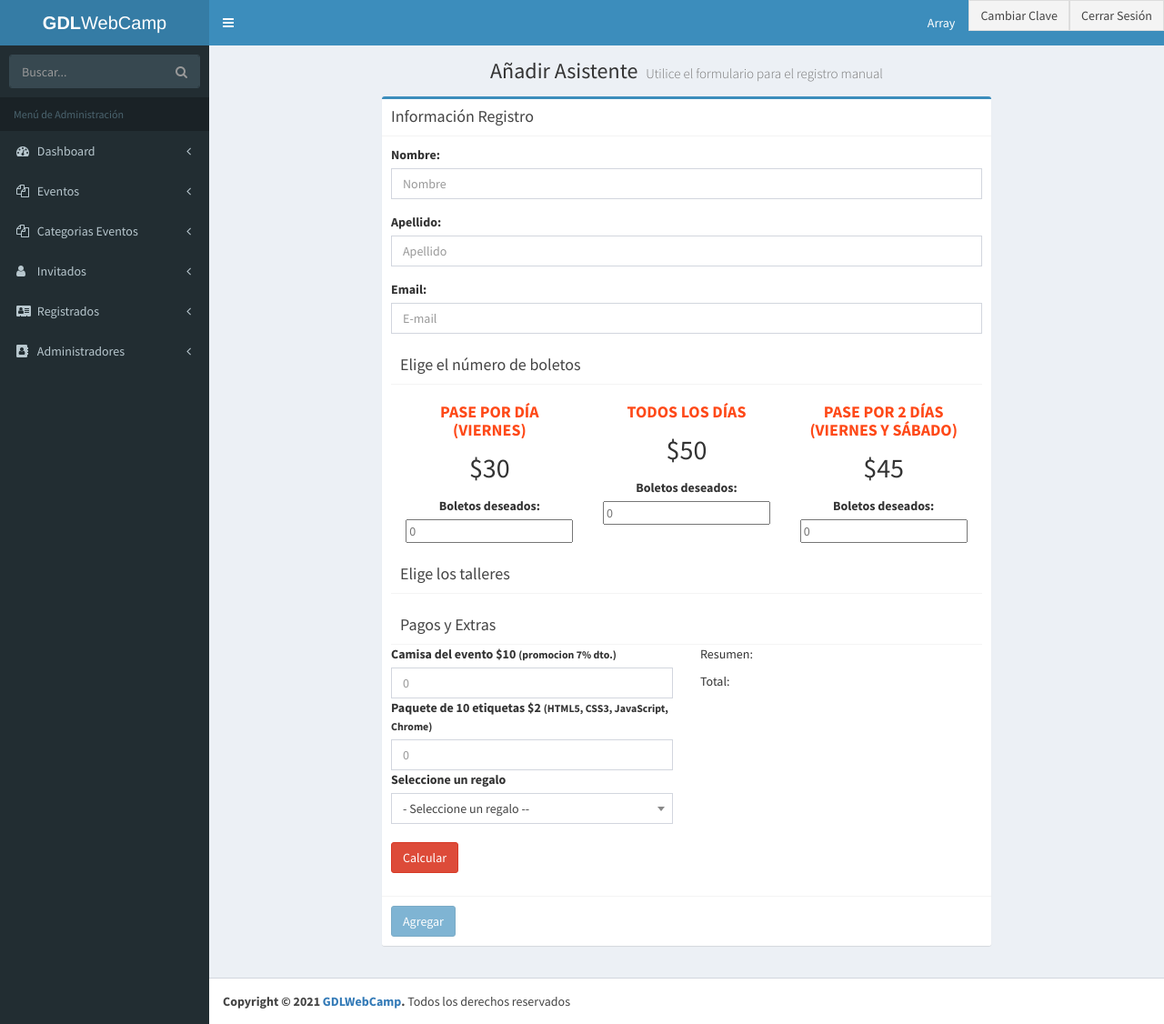
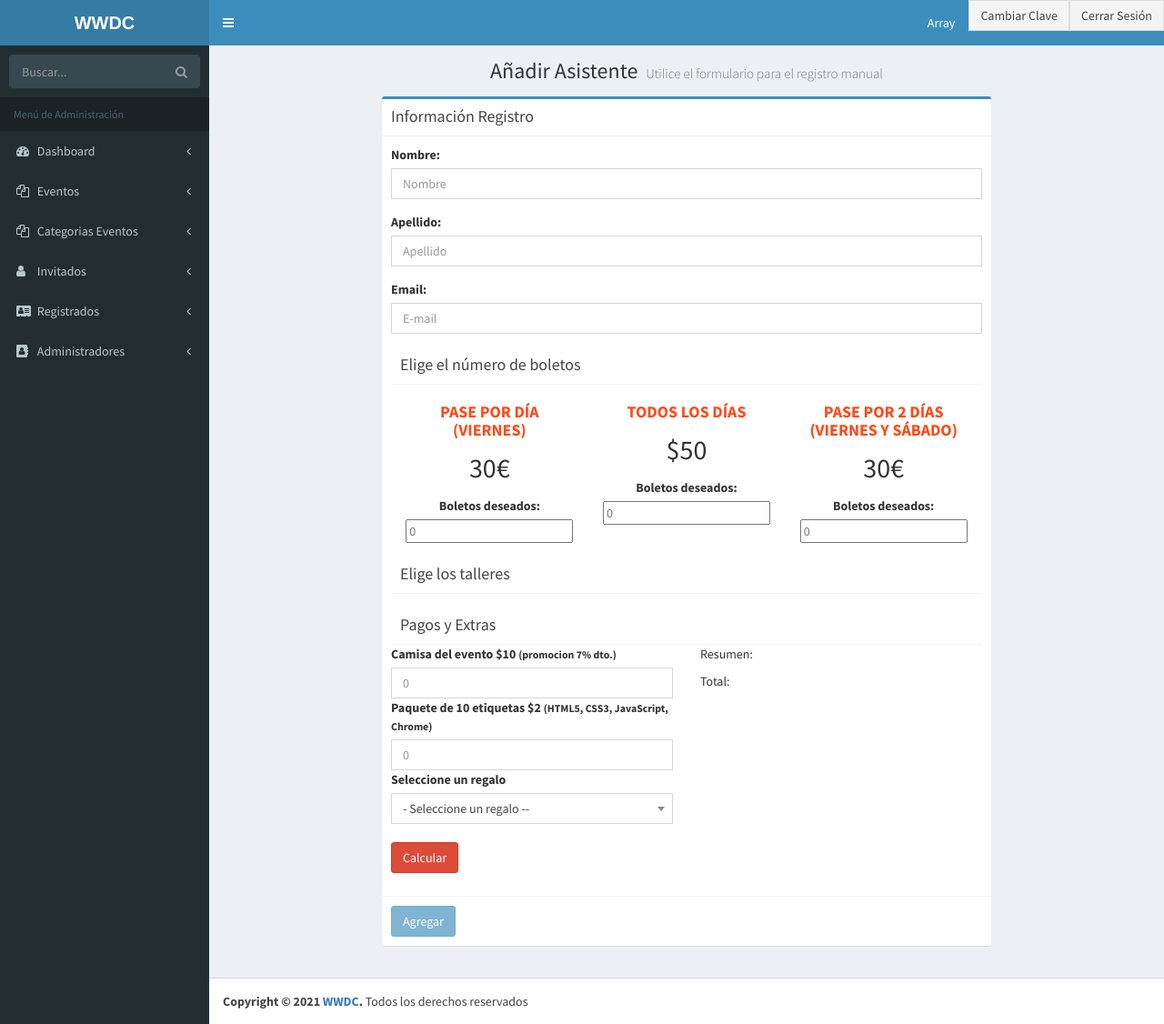
Before and after one commit to Lu1997831/TFG-main, a PHP site: page /gdlwebcamp/admin/nuevo-registrado.php in a window 1280 px wide. Shown: the whole page at 91% size. Run offline with PHP 8.4, Linux system fonts and the light colour scheme; a user stored in the database is signed in; data comes from the database, SQL or seed files in the repository.

Commit message:
zona admin

```diff
--- a/WWDC/admin/dashboard.php
+++ b/WWDC/admin/dashboard.php
@@ -102,7 +102,7 @@
                     <!-- small box -->
                     <div class="small-box bg-green">
                         <div class="inner">
-                            <h3>$ <?php echo number_format( $ganancias['ganancias'] ); ?></h3>
+                            <h3> <?php echo number_format( $ganancias['ganancias'] ); ?> €</h3>
                             <p>Ganancias</p>
                         </div>
                         <div class="icon">
--- a/WWDC/admin/editar-registrado.php
+++ b/WWDC/admin/editar-registrado.php
@@ -74,7 +74,7 @@
                                                             <li class="col-md-4">
                                                                     <div class="tabla-precio">
                                                                         <h3>Pase por día (viernes)</h3>
-                                                                        <p class="numero">$30</p>
+                                                                        <p class="numero">30€</p>
                                                                         <div class="orden">
                                                                             <label for="pase_dia">Boletos deseados:</label>
                                                                             <input type="number" min="0" id="pase_dia" size="3" name="boletos[un_dia][cantidad]" placeholder="0" value="<?php echo $boletos['un_dia']['cantidad']; ?>">
@@ -97,7 +97,7 @@
                                                             <li class="col-md-4">
                                                                     <div class="tabla-precio">
                                                                         <h3>Pase por 2 días (viernes y sábado)</h3>
-                                                                        <p class="numero">$45</p>
+                                                                        <p class="numero">30€</p>
                                                                         <div class="orden">
                                                                             <label for="pase_dosdias">Boletos deseados:</label>
                                                                             <input type="number" min="0" id="pase_dosdias" size="3" name="boletos[2dias][cantidad]" placeholder="0" value="<?php echo $boletos['pase_2dias']['cantidad']; ?>">
--- a/WWDC/admin/lista-registrados.php
+++ b/WWDC/admin/lista-registrados.php
@@ -114,7 +114,7 @@
                                 ?>
                             </td>
                             <td><?php echo $registrado['nombre_regalo']; ?></td>
-                            <td>$ <?php echo $registrado['total_pagado']; ?></td>
+                            <td> <?php echo $registrado['total_pagado']; ?> €</td>
 
                             <td>
                                 <a href="editar-registrado.php?id=<?php echo $registrado['ID_Registrado']; ?>" type="button" class="btn bg-orange btn-flat margin"> <i class="fa fa-pencil" aria-hidden="true"></i></a>
--- a/WWDC/admin/login.php
+++ b/WWDC/admin/login.php
@@ -10,7 +10,7 @@
 <div class="login-box">
 
       <div class="login-logo">
-            <a href="../index.php"><b>GDLWebCamp</b> Login</a>
+            <a href="../index.php"><b>WWDC</b> Login</a>
       </div>
 
       <!-- /.login-logo -->
--- a/WWDC/admin/nuevo-registrado.php
+++ b/WWDC/admin/nuevo-registrado.php
@@ -60,7 +60,7 @@
                                                             <li class="col-md-4">
                                                                     <div class="tabla-precio">
                                                                         <h3>Pase por día (viernes)</h3>
-                                                                        <p class="numero">$30</p>
+                                                                        <p class="numero">30€</p>
                                                                         <div class="orden">
                                                                             <label for="pase_dia">Boletos deseados:</label>
                                                                             <input type="number" min="0" id="pase_dia" size="3" name="boletos[un_dia][cantidad]" placeholder="0">
@@ -83,7 +83,7 @@
                                                             <li class="col-md-4">
                                                                     <div class="tabla-precio">
                                                                         <h3>Pase por 2 días (viernes y sábado)</h3>
-                                                                        <p class="numero">$45</p>
+                                                                        <p class="numero">30€</p>
                                                                         <div class="orden">
                                                                             <label for="pase_dosdias">Boletos deseados:</label>
                                                                             <input type="number" min="0" id="pase_dosdias" size="3" name="boletos[2dias][cantidad]" placeholder="0">
--- a/WWDC/admin/templates/barra.php
+++ b/WWDC/admin/templates/barra.php
@@ -5,9 +5,9 @@
     <!-- Logo -->
     <a href="../index.php" class="logo">
       <!-- mini logo for sidebar mini 50x50 pixels -->
-      <span class="logo-mini"><b>G</b>WC</span>
+      <span class="logo-mini"><b>WWDC</b></span>
       <!-- logo for regular state and mobile devices -->
-      <span class="logo-lg"><b>GDL</b>WebCamp</span>
+      <span class="logo-lg"><b>WWDC</b></span>
     </a>
     <!-- Header Navbar: style can be found in header.less -->
     <nav class="navbar navbar-static-top">
--- a/WWDC/admin/templates/footer.php
+++ b/WWDC/admin/templates/footer.php
@@ -1,6 +1,6 @@
 
   <footer class="main-footer">
-    <strong>Copyright &copy; <?php echo date('Y'); ?> <a href="../index.php">GDLWebCamp</a>.</strong> Todos los derechos reservados
+    <strong>Copyright &copy; <?php echo date('Y'); ?> <a href="../index.php">WWDC</a>.</strong> Todos los derechos reservados
   </footer>
 
   <!-- /.control-sidebar -->
--- a/WWDC/admin/templates/header.php
+++ b/WWDC/admin/templates/header.php
@@ -3,7 +3,7 @@
 <head>
       <meta charset="utf-8">
       <meta http-equiv="X-UA-Compatible" content="IE=edge">
-      <title>GDLWEbCamp | Administración</title>
+      <title>WWDC | Administración</title>
       <!-- Tell the browser to be responsive to screen width -->
       <meta content="width=device-width, initial-scale=1, maximum-scale=1, user-scalable=no" name="viewport">
 
@@ -33,7 +33,7 @@
 
       <link rel="stylesheet" href="css/_all-skins.min.css">
 
-      <link rel="stylesheet" href="css/gdlwebcamp.css">
+      <link rel="stylesheet" href="css/wwdc.css">
 
       <!-- HTML5 Shim and Respond.js IE8 support of HTML5 elements and media queries -->
       <!-- WARNING: Respond.js doesn't work if you view the page via file:// -->
--- a/WWDC/css/main.css
+++ b/WWDC/css/main.css
@@ -1002,7 +1002,6 @@
 
 .contenido-dia {
     padding: 20px;
-    display: none;
 }
 
 @media only screen and (min-width:768px) {
```
Also changed, not shown: WWDC/pagar.php (+4 -3 lines), WWDC/.htaccess, WWDC/admin/css/wwdc.css (renamed from WWDC/admin/css/gdlwebcamp.css).
